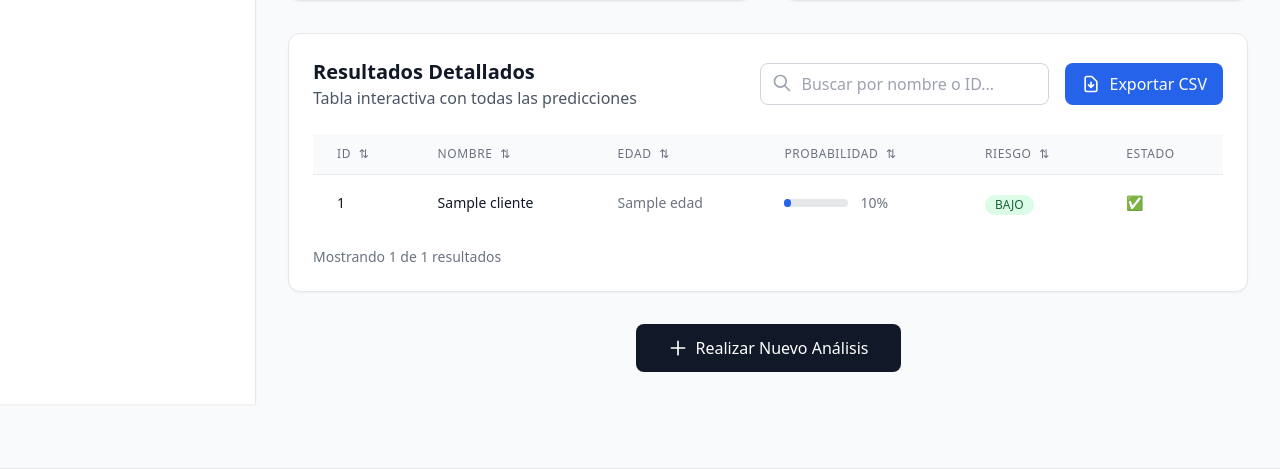
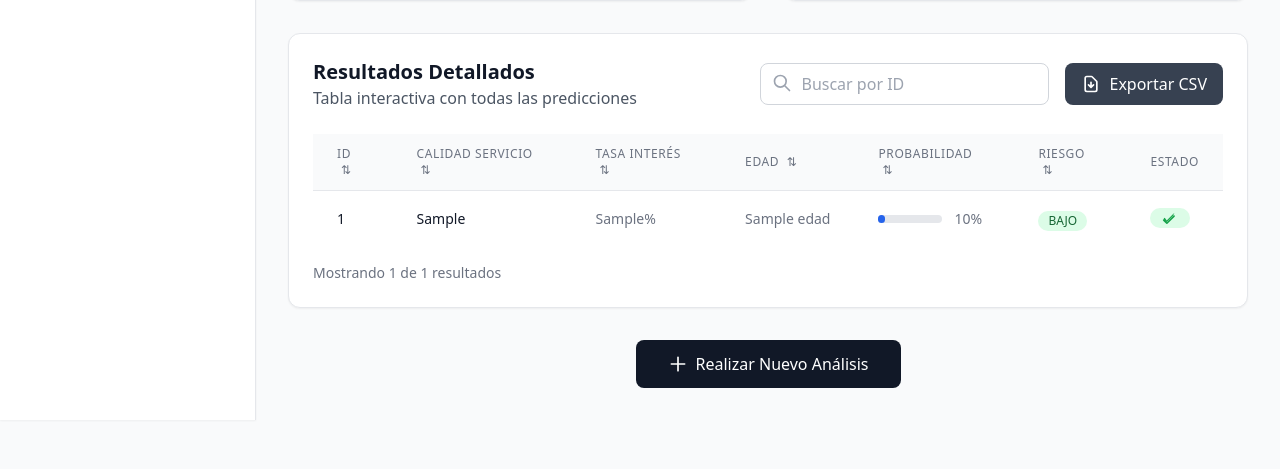
Before and after one commit to rolando2012/WebRegresionLogistica, a Flask app: template app/templates/main/resultados_masivos.html in a window 1280 px wide. Shown: the part 880-1349 px from the top of the page. Run offline with Flask 3, Linux system fonts and the light colour scheme; the template is opened without the code that fills it: most values are stand-ins (such as "Sample title", 1, 10 or a date in 2020); some libraries are stand-ins or nearby versions.

Commit message:
Agregar campos de calidad de servicio y tasa de interés en el procesamiento de datos CSV

```diff
--- a/app/services/prediccion_masiva_service.py
+++ b/app/services/prediccion_masiva_service.py
@@ -90,6 +90,8 @@ class PrediccionMasivaService:
             for i in range(total):
                 datos_detallados.append({
                     "id":              f"{i+1:03d}",
+                    'calidad_servicio': int(df.iloc[i]['calidad_servicio']),
+                    'tasa_interes': float(df.iloc[i]['tasa_interes']),
                     "edad":            int(df.iloc[i]["edad"]),
                     "probabilidad":    float(probs[i]),
                     "prediccion":      int(preds[i]),
--- a/app/templates/main/resultados_masivos.html
+++ b/app/templates/main/resultados_masivos.html
@@ -115,13 +115,13 @@
                     </div>
                     <div class="flex space-x-4">
                         <div class="relative">
-                            <input type="text" id="searchInput" placeholder="Buscar por nombre o ID..."
+                            <input type="text" id="searchInput" placeholder="Buscar por ID"
                                    class="pl-10 pr-4 py-2 border border-gray-300 rounded-lg focus:ring-2 focus:ring-blue-500 focus:border-transparent">
                             <svg class="w-5 h-5 text-gray-400 absolute left-3 top-2.5" fill="none" stroke="currentColor" viewBox="0 0 24 24">
                                 <path stroke-linecap="round" stroke-linejoin="round" stroke-width="2" d="M21 21l-6-6m2-5a7 7 0 11-14 0 7 7 0 0114 0z"></path>
                             </svg>
                         </div>
-                        <button id="exportBtn" class="bg-blue-600 text-white px-4 py-2 rounded-lg hover:bg-blue-700 transition-colors flex items-center space-x-2">
+                        <button id="exportBtn" class="bg-gray-700 text-white px-4 py-2 rounded-lg hover:bg-gray-600 transition-colors flex items-center space-x-2">
                             <svg class="w-5 h-5" fill="none" stroke="currentColor" viewBox="0 0 24 24">
                                 <path stroke-linecap="round" stroke-linejoin="round" stroke-width="2" d="M12 10v6m0 0l-3-3m3 3l3-3m2 8H7a2 2 0 01-2-2V5a2 2 0 012-2h5.586a1 1 0 01.707.293l5.414 5.414a1 1 0 01.293.707V19a2 2 0 01-2 2z"></path>
                             </svg>
@@ -138,15 +138,18 @@
                                     ID <span class="ml-1">⇅</span>
                                 </th>
                                <th class="px-6 py-3 text-left text-xs font-medium text-gray-500 uppercase tracking-wider cursor-pointer hover:bg-gray-100" onclick="sortTable(1)">
-                                    Nombre <span class="ml-1">⇅</span>
+                                    Calidad Servicio <span class="ml-1">⇅</span>
                                 </th>
                                 <th class="px-6 py-3 text-left text-xs font-medium text-gray-500 uppercase tracking-wider cursor-pointer hover:bg-gray-100" onclick="sortTable(2)">
+                                    Tasa Interés <span class="ml-1">⇅</span>
+                                </th>
+                                <th class="px-6 py-3 text-left text-xs font-medium text-gray-500 uppercase tracking-wider cursor-pointer hover:bg-gray-100" onclick="sortTable(3)">
                                     Edad <span class="ml-1">⇅</span>
                                 </th>
-                                <th class="px-6 py-3 text-left text-xs font-medium text-gray-500 uppercase tracking-wider cursor-pointer hover:bg-gray-100" onclick="sortTable(3)">
+                                <th class="px-6 py-3 text-left text-xs font-medium text-gray-500 uppercase tracking-wider cursor-pointer hover:bg-gray-100" onclick="sortTable(4)">
                                 Probabilidad <span class="ml-1">⇅</span>
                             </th>
-                                <th class="px-6 py-3 text-left text-xs font-medium text-gray-500 uppercase tracking-wider cursor-pointer hover:bg-gray-100" onclick="sortTable(4)">
+                            <th class="px-6 py-3 text-left text-xs font-medium text-gray-500 uppercase tracking-wider cursor-pointer hover:bg-gray-100" onclick="sortTable(5)">
                                 Riesgo <span class="ml-1">⇅</span>
                             </th>
                                 <th class="px-6 py-3 text-left text-xs font-medium text-gray-500 uppercase tracking-wider">
@@ -158,7 +161,8 @@
                             {% for cliente in resultados.datos_detallados %}
                             <tr class="hover:bg-gray-50">
                                 <td class="px-6 py-4 whitespace-nowrap text-sm font-medium text-gray-900">{{ cliente.id }}</td>
-                                <td class="px-6 py-4 whitespace-nowrap text-sm text-gray-900">{{ cliente.nombre }}</td>
+                                <td class="px-6 py-4 whitespace-nowrap text-sm text-gray-900">{{ cliente.calidad_servicio }}</td>
+                                <td class="px-6 py-4 whitespace-nowrap text-sm text-gray-500">{{ cliente.tasa_interes }}%</td>
                                 <td class="px-6 py-4 whitespace-nowrap text-sm text-gray-500">{{ cliente.edad }}</td>
                                 <td class="px-6 py-4 whitespace-nowrap text-sm text-gray-500">
                                     <div class="flex items-center">
@@ -180,13 +184,30 @@
                                         </span>
                                     {% endif %}
                                 </td>
-                                <td class="px-6 py-4 whitespace-nowrap text-sm text-gray-500">
+                                <td class="px-6 py-4 whitespace-nowrap text-sm">
   {% if cliente.riesgo == 'ALTO' %}
-                                        <span class="text-red-600">⚠️</span>
+    <span class="inline-flex items-center px-2.5 py-0.5 rounded-full bg-red-100 text-red-800 font-medium">
+      <!-- Icono de alerta -->
+      <svg class="w-4 h-4 mr-1 text-red-600" fill="currentColor" viewBox="0 0 20 20">
+        <path fill-rule="evenodd"
+              d="M8.257 3.099c.765-1.36 2.722-1.36 3.486 0l6.518 11.58c.75 1.333-.214 2.951-1.742 2.951H3.48c-1.528 0-2.492-1.618-1.742-2.95l6.518-11.58zM11 13a1 1 0 11-2 0 1 1 0 012 0zm-1-4a1 1 0 00-.993.883L9 10v2a1 1 0 001.993.117L11 12v-2a1 1 0 00-1-1z"
+              clip-rule="evenodd" />
+      </svg>
+
+    </span>
   {% else %}
-                                        <span class="text-green-600">✅</span>
+    <span class="inline-flex items-center px-2.5 py-0.5 rounded-full bg-green-100 text-green-800 font-medium">
+      <!-- Icono de check -->
+      <svg class="w-4 h-4 mr-1 text-green-600" fill="currentColor" viewBox="0 0 20 20">
+        <path fill-rule="evenodd"
+              d="M16.707 5.293a1 1 0 010 1.414L8.414 15 5.293 11.879a1 1 0 00-1.414 1.415l4 4a1 1 0 001.414 0l9-9a1 1 0 00-1.414-1.415l-8.293 8.292-3.586-3.585a1 1 0 011.414-1.415L8.414 13l8.293-8.293a1 1 0 011.414 0z"
+              clip-rule="evenodd" />
+      </svg>
+
+    </span>
   {% endif %}
 </td>
+
                             </tr>
                             {% endfor %}
                         </tbody>
@@ -330,9 +351,9 @@ document.getElementById('searchInput').addEventListener('input', function() {
     for (let i = 0; i < rows.length; i++) {
         const row = rows[i];
         const id = row.cells[0].textContent.toLowerCase();
-        const nombre = row.cells[1].textContent.toLowerCase();
+        const calidadServicio = row.cells[1].textContent.toLowerCase();
 
-        if (id.includes(searchTerm) || nombre.includes(searchTerm)) {
+        if (id.includes(searchTerm) ) {
             row.style.display = '';
             visibleCount++;
         } else {
@@ -365,10 +386,14 @@ function sortTable(columnIndex) {
         let bValue = b.cells[columnIndex].textContent.trim();
 
         // Convertir a número si es posible
-        if (columnIndex === 0 || columnIndex === 2) { // ID o Edad
+        // Convertir a número si es posible
+            if (columnIndex === 0 || columnIndex === 1 || columnIndex === 3) { // ID, Calidad Servicio, Edad
                 aValue = parseInt(aValue);
                 bValue = parseInt(bValue);
-        } else if (columnIndex === 3) { // Probabilidad
+            } else if (columnIndex === 2) { // Tasa Interés
+                aValue = parseFloat(aValue.replace('%', ''));
+                bValue = parseFloat(bValue.replace('%', ''));
+            } else if (columnIndex === 4) { // Probabilidad
                 aValue = parseFloat(aValue.replace('%', ''));
                 bValue = parseFloat(bValue.replace('%', ''));
             }
```
Lines whose indentation alone changed are shown as unchanged.
